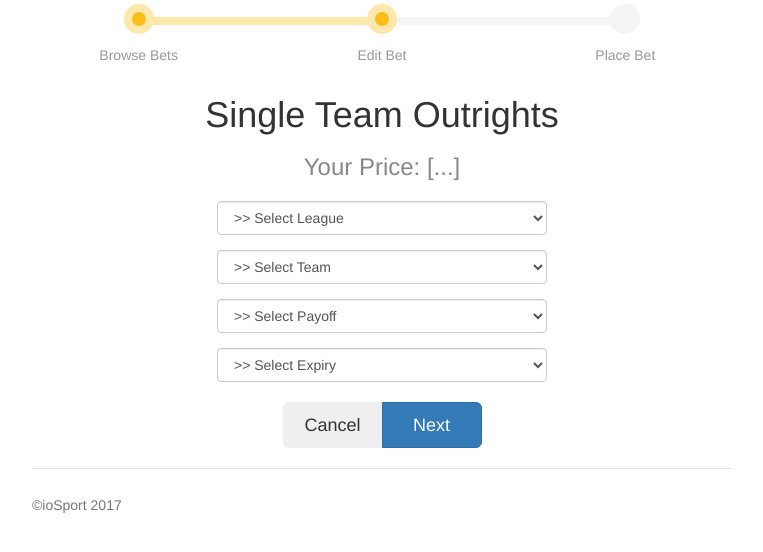
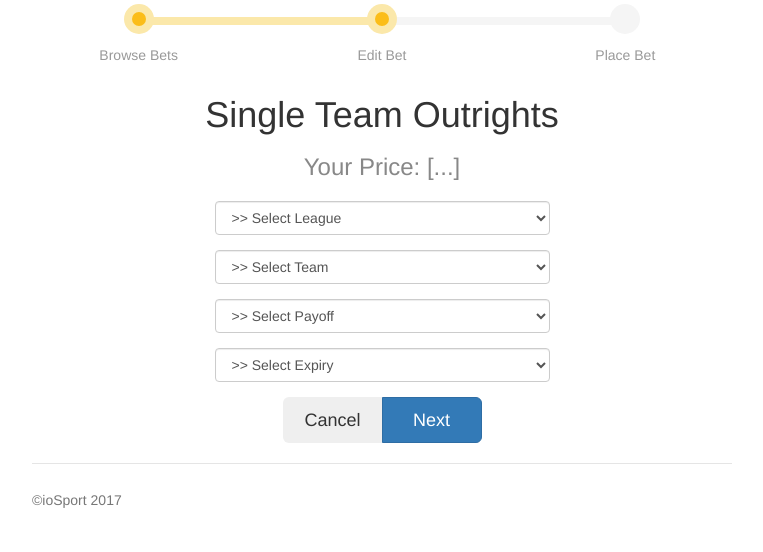
Before and after one commit to danielcod/exotic_single_match, a Python web app: template templates/demo/single_teams.html in a window 1280 px wide. Shown: the part 147-699 px from the top of the page, without its empty margins (258-1021 px from the left). Run offline with Jinja, Linux system fonts and the light colour scheme; the template is opened without the code that fills it, so the values that code supplies are empty.

Commit message:
replaced form l/r margin with cols

```diff
--- a/templates/demo/single_teams.html
+++ b/templates/demo/single_teams.html
@@ -42,26 +42,34 @@
       <!-- indicative price -->
       <h3 style="color:#888;margin-bottom:20px;" class="text-center">Your Price: <span name="price">[...]</span></h3>
       <!-- sample form -->
-      <div style="margin: 0px 200px 20px 200px;">
-	<div class="form-group row">
+      <div>
+	<div class="row">
+	  <div class="col-xs-3">
+	  </div>
+	  <div class="col-xs-6">
+	    <div class="form-group">
 	      <select class="form-control" name="league">
 	      <option value="" selected>&gt;&gt; Select League</option>
 	      </select>
 	    </div>
-	<div class="form-group row">
+	    <div class="form-group">
 	      <select class="form-control" name="team">
 		<option value="" selected>&gt;&gt; Select Team</option>
 	      </select>
 	    </div>
-	<div class="form-group row">
+	    <div class="form-group">
 	      <select class="form-control" name="payoff">
 		<option value="" selected>&gt;&gt; Select Payoff</option>
 	      </select>
 	    </div>
-	<div class="form-group row">
+	    <div class="form-group">
 	      <select class="form-control" name="expiry">
 		<option value="" selected>&gt;&gt; Select Expiry</option>
 	      </select>
+	    </div>
+	  </div>
+	  <div class="col-xs-3">
+	  </div>
 	</div>
       </div>
       <!-- buttons -->
```
Lines whose indentation alone changed are shown as unchanged.
